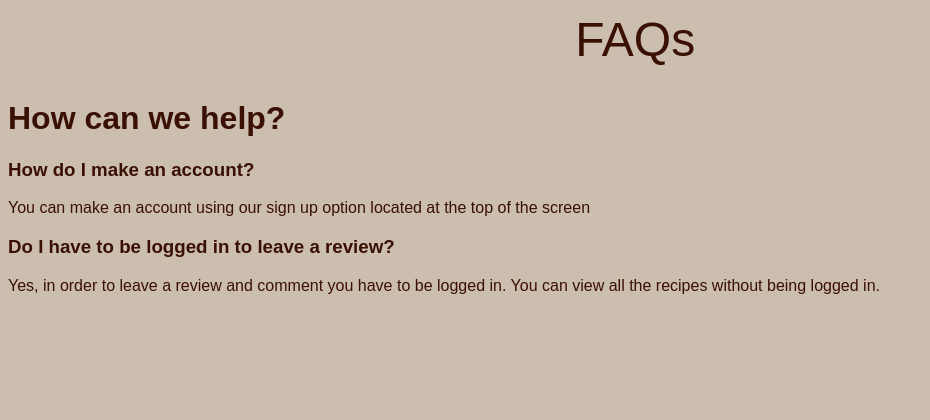
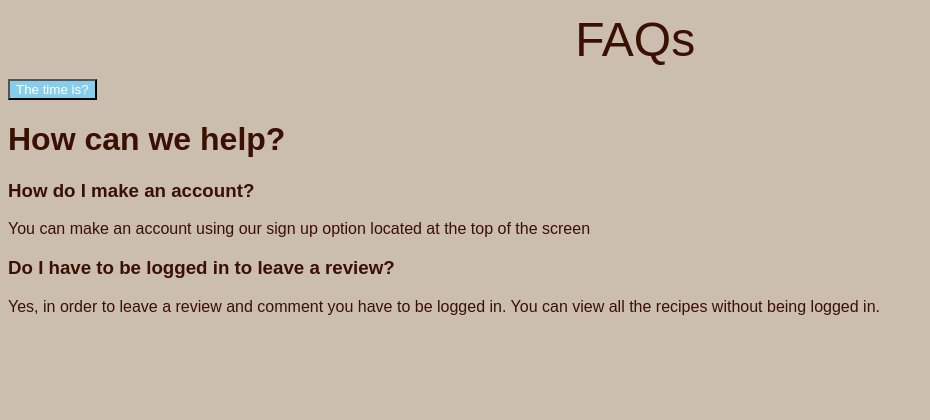
Before and after one commit to axqs/wad2_team_project, a Django app: page /recipes/faq/ in a window 1280 px wide. Shown: the part 72-492 px from the top of the page, without its empty margins (0-930 px from the left). Run offline with Django 3.2, Linux system fonts and the light colour scheme; parts of the project's set-up code (start-up, migrations or seed data) failed here and were passed over.

Commit message:
java script added

```diff
--- a/static/css/main.css
+++ b/static/css/main.css
@@ -227,3 +227,12 @@ div.recipe img{
 div.recipe img:hover{
 	opacity: 0.7;
 }
+
+/*faqs*/
+.button {
+    background-color: skyblue;
+    color: white;
+    text-align: center;
+    cursor: pointer;
+
+}
--- a/templates/recipes/faq.html
+++ b/templates/recipes/faq.html
@@ -1,5 +1,11 @@
 {% extends 'recipes/base.html' %}
 {% load staticfiles %}
+
+
+{% block js %}
+
+{% endblock %}
+
 
 {% block title_block %}
     FAQ
@@ -11,6 +17,10 @@
 
 {% block body_block %}
 
+<button class="button" onclick="document.getElementById('demo').innerHTML=Date()">The time is?</button>
+            <p id="demo"></p>
+
+
 <h1> How can we help? </h1>
 
 <h3> How do I make an account?</h3>
@@ -20,4 +30,6 @@
 <h3> Do I have to be logged in to leave a review? </h3>
 
 <p> Yes, in order to leave a review and comment you have to be logged in. You can view all the recipes without being logged in. </p>
+
+
 {% endblock %}
```
Also changed, not shown: db.sqlite3, 2 other files.
